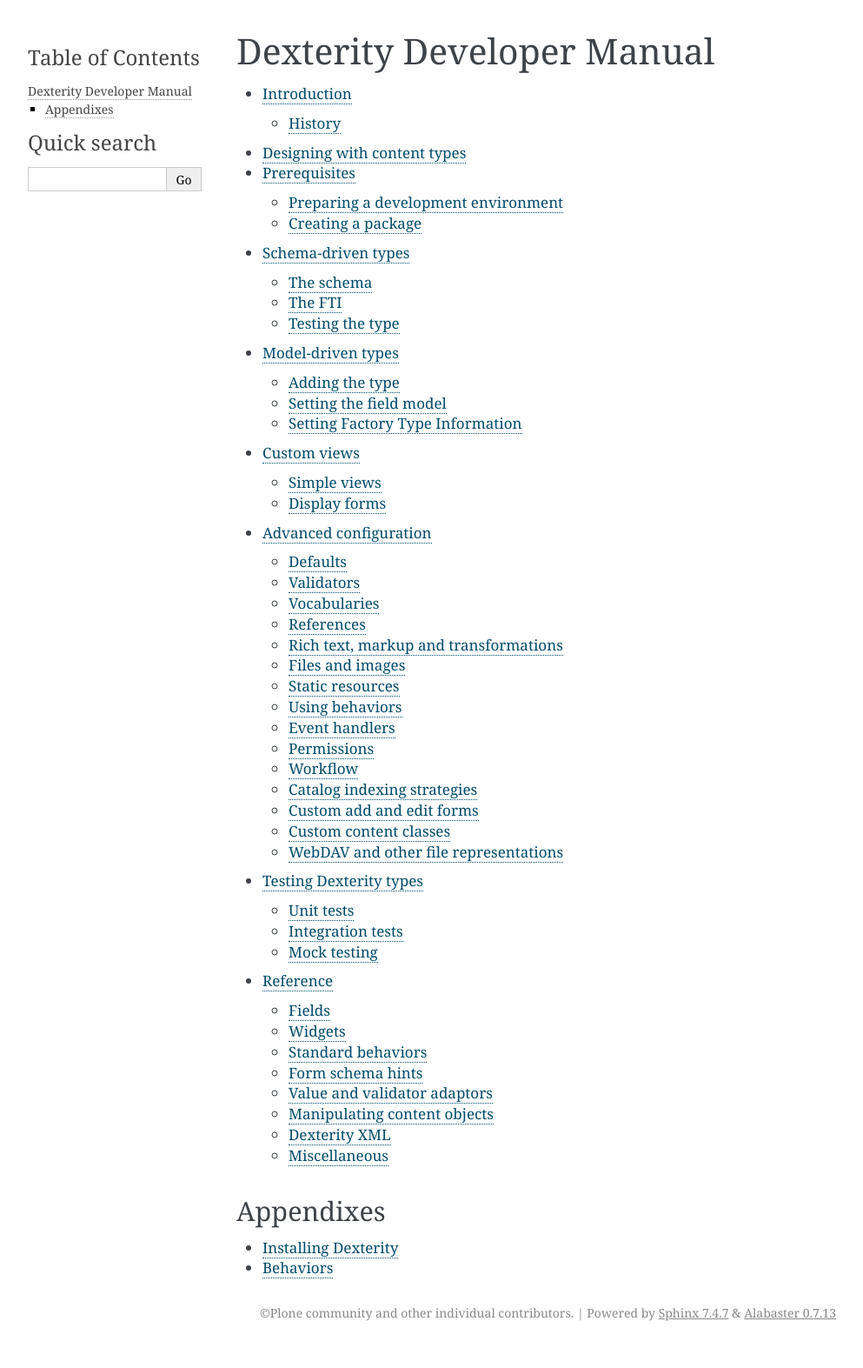
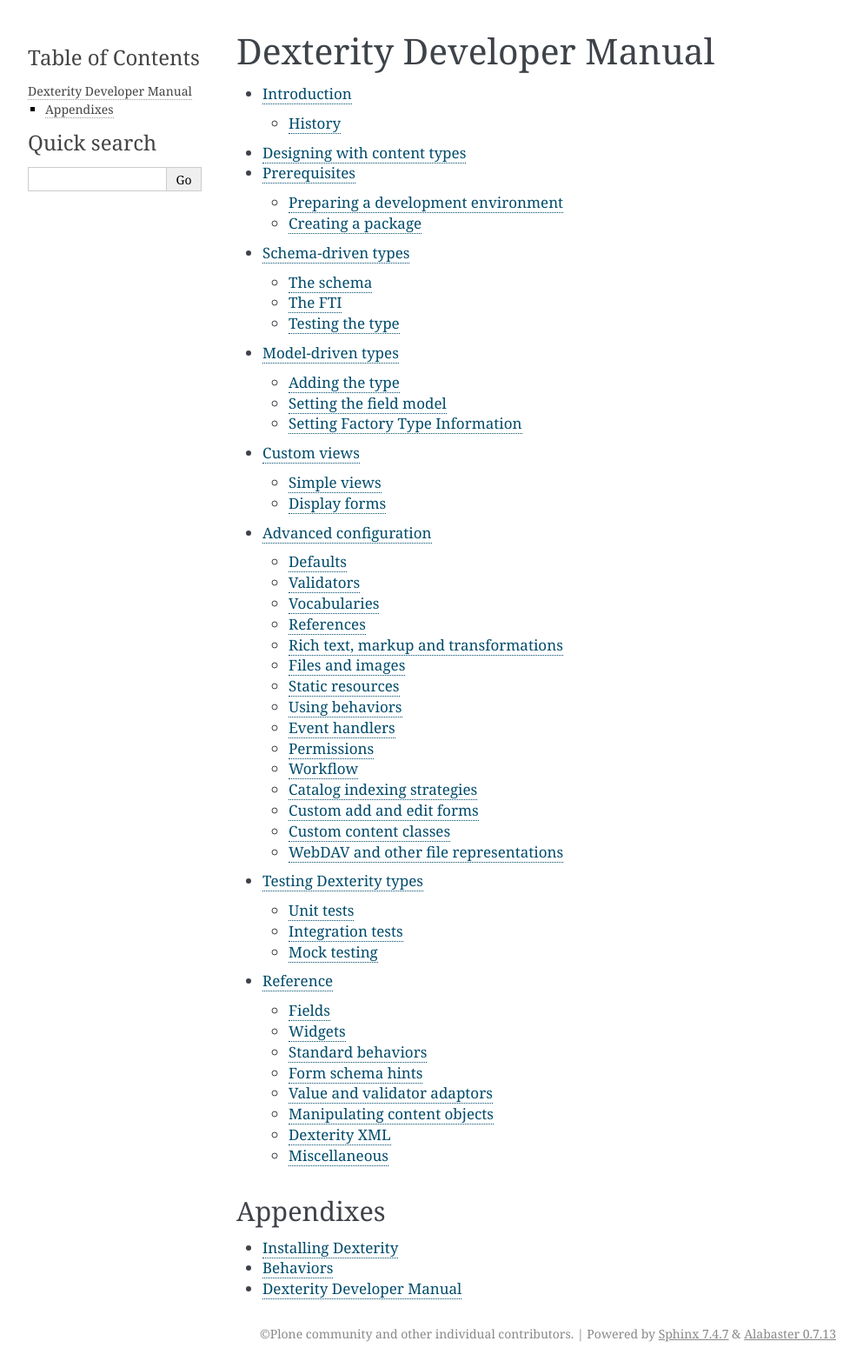
Before and after one commit to plone/plone.app.dexterity, a Sphinx documentation site: the page built from docs/index.rst, in a window 1280 px wide. Shown: the whole page at 87% size, without its empty margins (148-1141 px from the left). Built offline with Sphinx 7.4.7, drawn with Linux system fonts in a browser that asks for light colours; before the commit the page ends 1549 px from its top, so only the background shows below that; part of the change alters nothing that is shown.

```diff
--- a/docs/index.rst
+++ b/docs/index.rst
@@ -23,3 +23,4 @@ Appendixes
 
    install.rst
    behaviors/index.rst
+   grok/index.rst
```
